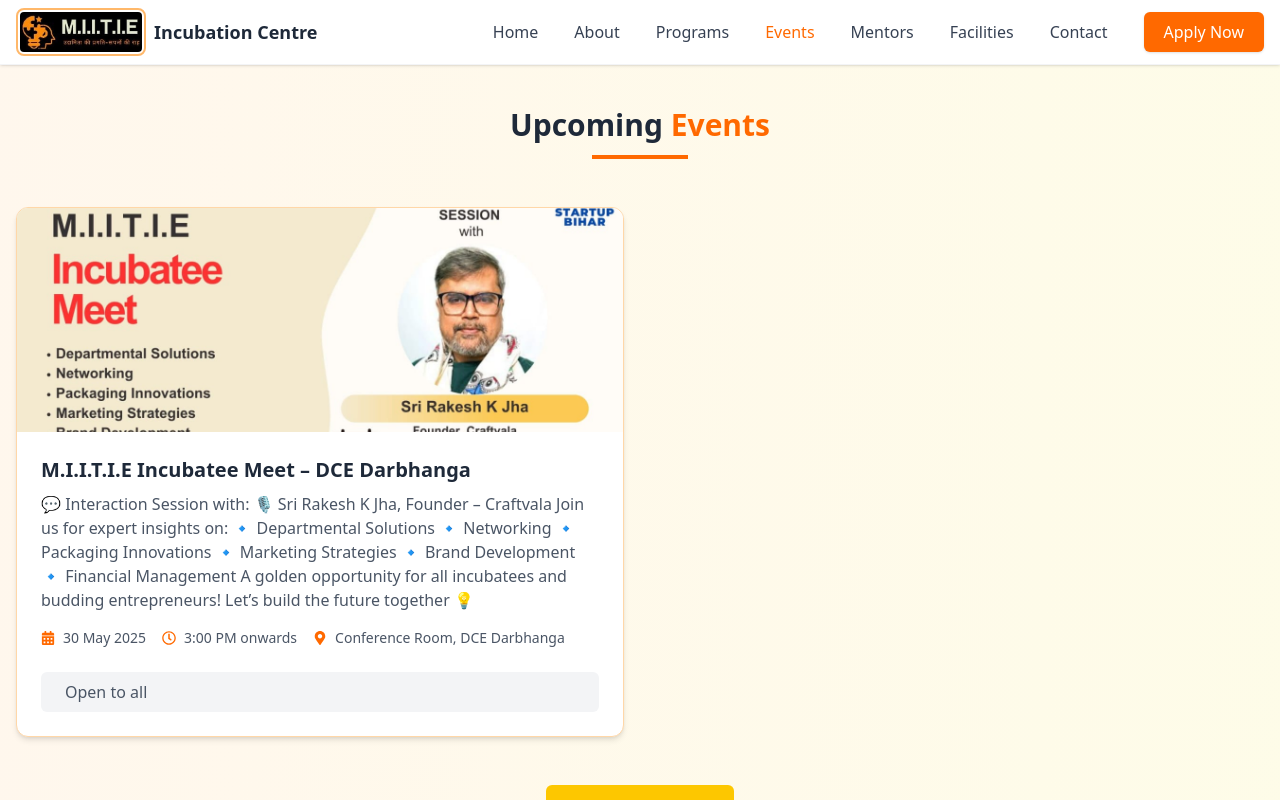
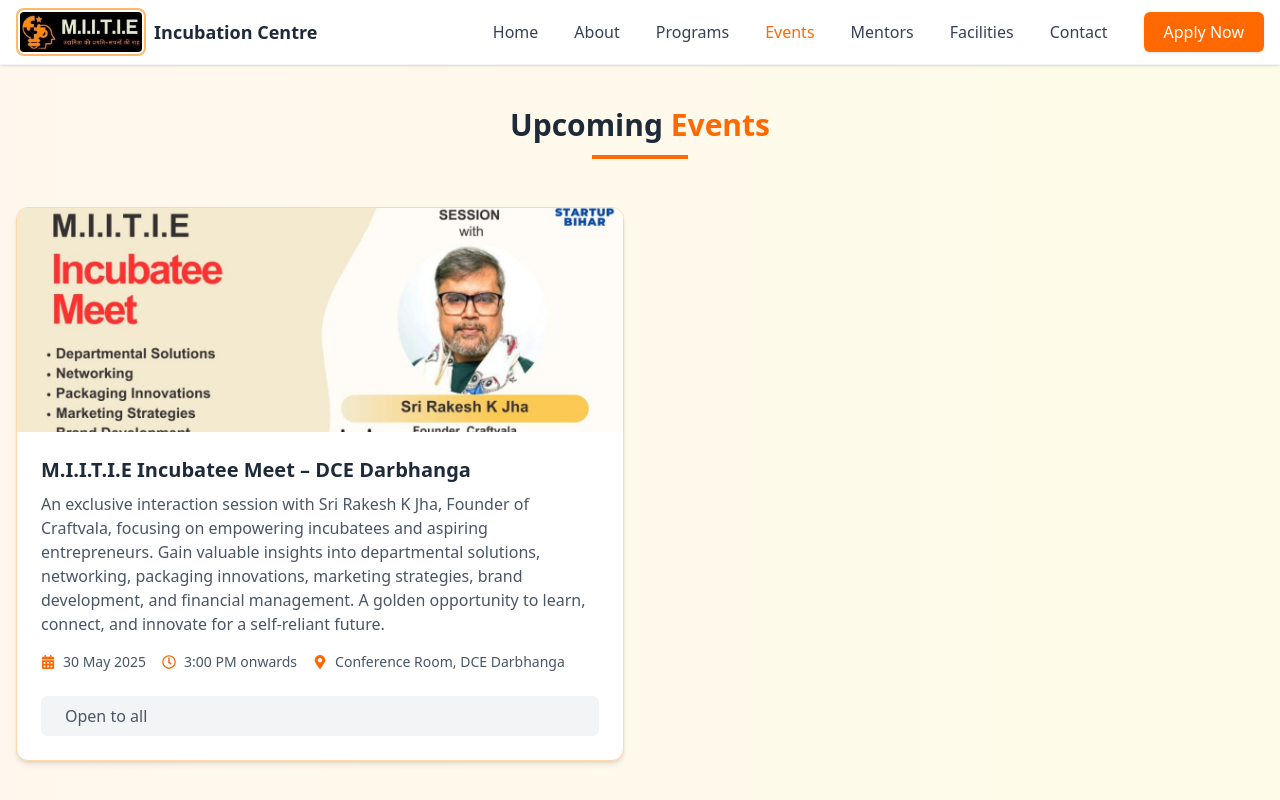
Before and after one commit to HarryOhm33/MIITIE, a React (Vite) app: page /events in a window 1280 px wide. Shown: the top 800 px of the page. Built offline with nearby package versions, Linux system fonts and the light colour scheme.

Commit message:
Update events.js

```diff
--- a/src/assets/events.js
+++ b/src/assets/events.js
@@ -22,7 +22,7 @@
   time: "3:00 PM onwards",
   location: "Conference Room, DCE Darbhanga",
   description:
-      "💬 Interaction Session with:\n🎙️ Sri Rakesh K Jha, Founder – Craftvala\n\nJoin us for expert insights on:\n🔹 Departmental Solutions\n🔹 Networking\n🔹 Packaging Innovations\n🔹 Marketing Strategies\n🔹 Brand Development\n🔹 Financial Management\n\nA golden opportunity for all incubatees and budding entrepreneurs!\nLet’s build the future together 💡",
+    "An exclusive interaction session with Sri Rakesh K Jha, Founder of Craftvala, focusing on empowering incubatees and aspiring entrepreneurs. Gain valuable insights into departmental solutions, networking, packaging innovations, marketing strategies, brand development, and financial management. A golden opportunity to learn, connect, and innovate for a self-reliant future.",
   image: evt2, // Replace with actual hosted image URL
   alt: "Poster for M.I.I.T.I.E Incubatee Meet at DCE Darbhanga",
   isUpcoming: true,
```
Lines whose indentation alone changed are shown as unchanged.
